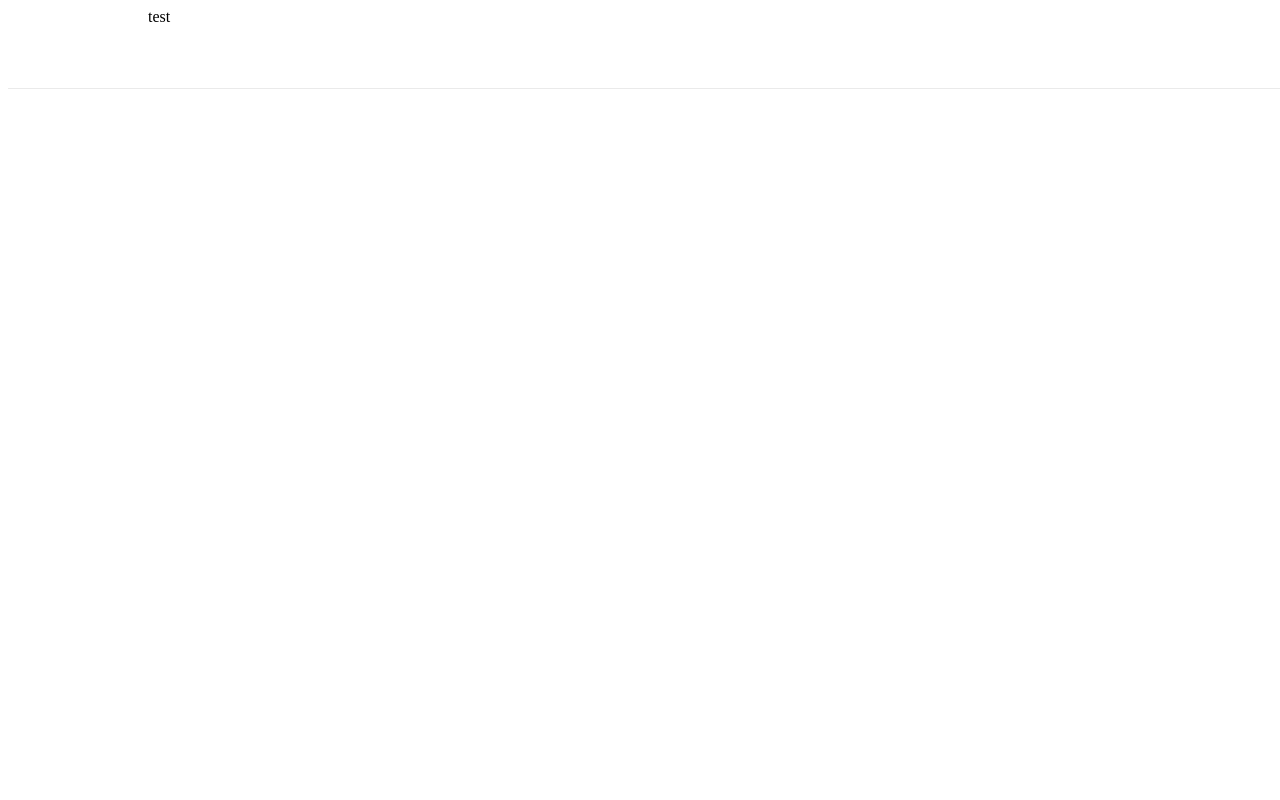
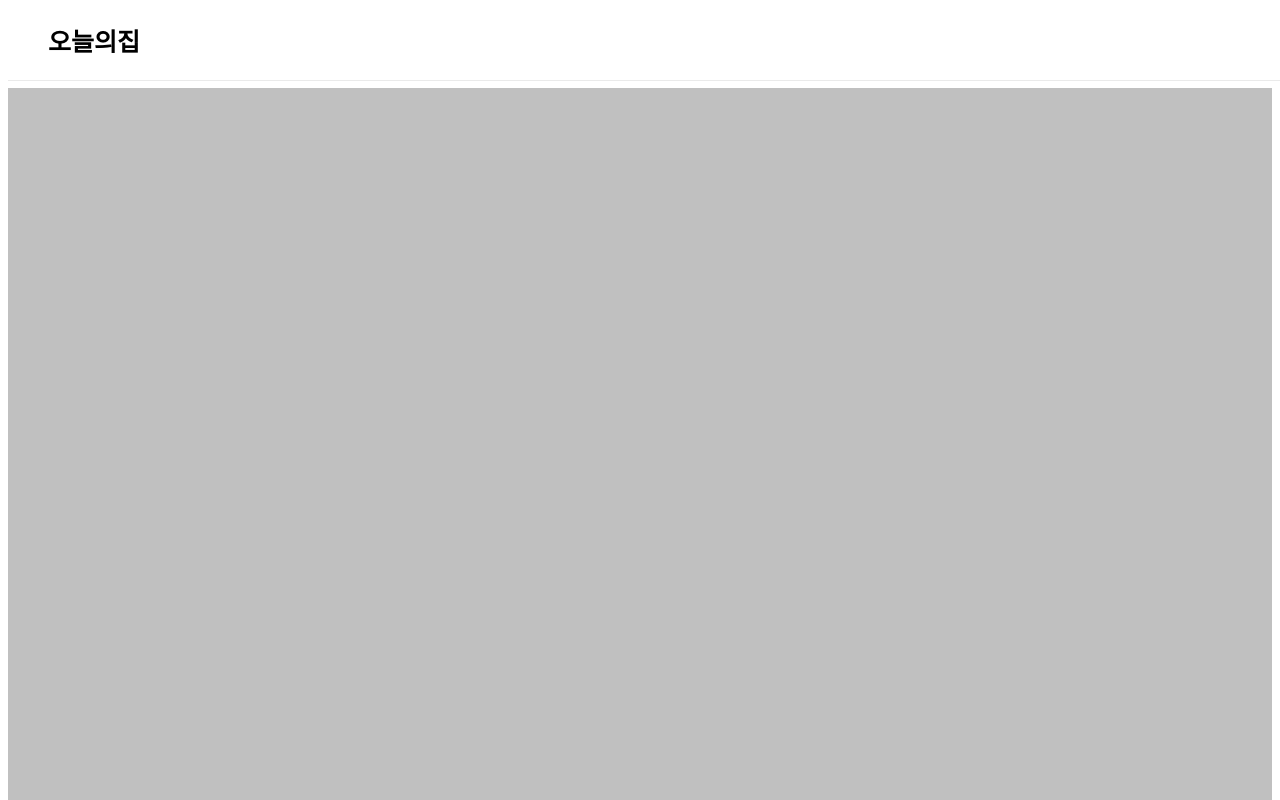
Before and after one commit to heisjun/GRNR, a React (Create React App) app: page / in a window 1280 px wide. Shown: the top 800 px of the page. Built offline with nearby package versions, Linux system fonts and the light colour scheme.

Commit message:
2207191619

```diff
--- a/src/App.tsx
+++ b/src/App.tsx
@@ -1,9 +1,9 @@
 import React from 'react';
-import { Home } from '../src/pages';
+import { Navigation } from 'navigations';
 function App() {
     return (
         <div>
-            <Home />
+            <Navigation />
         </div>
     );
 }
--- a/src/domains/HeadBar/HeadBar.tsx
+++ /dev/null
@@ -1,28 +0,0 @@
-import styled from 'styled-components';
-
-const HeadBar: React.FC = () => {
-    return (
-        <StyledHeadBarContainer>
-            <StyledHeadBar>test</StyledHeadBar>
-        </StyledHeadBarContainer>
-    );
-};
-
-const StyledHeadBar = styled.div`
-    width: 1000px;
-    height: 100%;
-`;
-
-const StyledHeadBarContainer = styled.div`
-    position: fixed;
-    display: flex;
-    flex-direction: row;
-    justify-content: center;
-    align-items: center;
-    width: 100%;
-    height: 80px;
-    border-bottom: solid 1px;
-    border-color: #eaeaea;
-`;
-
-export default HeadBar;
--- a/src/domains/HeadBar/index.ts
+++ /dev/null
@@ -1 +0,0 @@
-export { default } from './HeadBar';
--- /dev/null
+++ b/src/domains/HeaderBar/HeaderBar.tsx
@@ -0,0 +1,105 @@
+import styled from 'styled-components';
+
+import { IHeaderBar } from './HeaderBar.type';
+
+const HeaderBar: React.FC<IHeaderBar> = (props) => {
+    const { children } = props;
+    return (
+        <StyledContainer>
+            <StyledHeaderBarContainer>
+                <StyledHeaderBar>
+                    <StyleMenuButton />
+                    <StyleTitleBlock>오늘의집</StyleTitleBlock>
+                    <StyleSearchButton />
+                    <StyleCartButton />
+                </StyledHeaderBar>
+            </StyledHeaderBarContainer>
+            <StyledContentContainer>{children}</StyledContentContainer>
+        </StyledContainer>
+    );
+};
+
+const StyleMenuButton = styled.div`
+    width: 20px;
+    height: 20px;
+    border-radius: 20px;
+    background-color: silver;
+    @media screen and (min-width: 800px) {
+        display: none;
+    }
+`;
+
+const StyleSearchButton = styled.div`
+    width: 20px;
+    height: 20px;
+    border-radius: 20px;
+    background-color: silver;
+    @media screen and (min-width: 800px) {
+        display: none;
+    }
+`;
+
+const StyleCartButton = styled.div`
+    width: 20px;
+    height: 20px;
+    border-radius: 20px;
+    background-color: silver;
+    @media screen and (min-width: 800px) {
+        display: none;
+    }
+`;
+
+const StyleTitleBlock = styled.h1`
+    font-size: 20px;
+    @media screen and (max-width: 800px) {
+        margin: 0 auto;
+    }
+    @media screen and (min-width: 800px) {
+        font-size: 25px;
+    }
+`;
+
+const StyledContentContainer = styled.div`
+    flex: 1;
+    height: 5000px;
+    background-color: silver;
+    margin-top: 50px;
+    @media screen and (min-width: 800px) {
+        margin-top: 80px;
+    }
+`;
+
+const StyledHeaderBarContainer = styled.div`
+    position: fixed;
+    top: 0px;
+    display: flex;
+    flex-direction: row;
+    justify-content: center;
+    align-items: center;
+    width: 100%;
+    background-color: white;
+    border-bottom: solid 1px;
+    border-color: #eaeaea;
+`;
+
+const StyledHeaderBar = styled.div`
+    display: flex;
+    flex-direction: row;
+    align-items: center;
+    width: 100%;
+    height: 50px;
+    padding-right: 20px;
+    @media screen and (min-width: 800px) {
+        height: 80px;
+        padding: 0px 30px 0px 30px;
+    }
+    @media screen and (min-width: 1200px) {
+        width: 1200px;
+    }
+`;
+const StyledContainer = styled.div`
+    display: flex;
+    width: 100%;
+`;
+
+export default HeaderBar;
--- /dev/null
+++ b/src/domains/HeaderBar/HeaderBar.type.ts
@@ -0,0 +1,3 @@
+export type IHeaderBar = {
+    children: any;
+};
--- /dev/null
+++ b/src/domains/HeaderBar/index.ts
@@ -0,0 +1 @@
+export { default as HeaderBar } from './HeaderBar';
--- a/src/domains/index.ts
+++ b/src/domains/index.ts
@@ -1 +1 @@
-export { default as HeadBar } from './HeadBar';
+export { HeaderBar } from './HeaderBar';
--- /dev/null
+++ b/src/navigations/Navigation.tsx
@@ -0,0 +1,17 @@
+import { BrowserRouter as Router, Route, Routes } from 'react-router-dom';
+import { HeaderBar } from 'domains/HeaderBar';
+
+const Navigation: React.FC = () => {
+    return (
+        <Router>
+            <HeaderBar>
+                <Routes>
+                    <Route path="/*" element={null} />
+                    <Route />
+                </Routes>
+            </HeaderBar>
+        </Router>
+    );
+};
+
+export default Navigation;
--- /dev/null
+++ b/src/navigations/index.ts
@@ -0,0 +1 @@
+export { default as Navigation } from './Navigation';
--- a/src/pages/Home/Home.tsx
+++ b/src/pages/Home/Home.tsx
@@ -1,12 +1,7 @@
-import { HeadBar } from '../../domains';
 import styled from 'styled-components';
 
 const Home: React.FC = () => {
-    return (
-        <StyledHomeContainer>
-            <HeadBar />
-        </StyledHomeContainer>
-    );
+    return <StyledHomeContainer></StyledHomeContainer>;
 };
 
 const StyledHomeContainer = styled.div`
--- a/tsconfig.json
+++ b/tsconfig.json
@@ -18,7 +18,8 @@
     "resolveJsonModule": true,
     "isolatedModules": true,
     "noEmit": true,
-    "jsx": "react-jsx"
+    "jsx": "react-jsx",
+    "baseUrl": "src"
   },
   "include": [
     "src"
```
